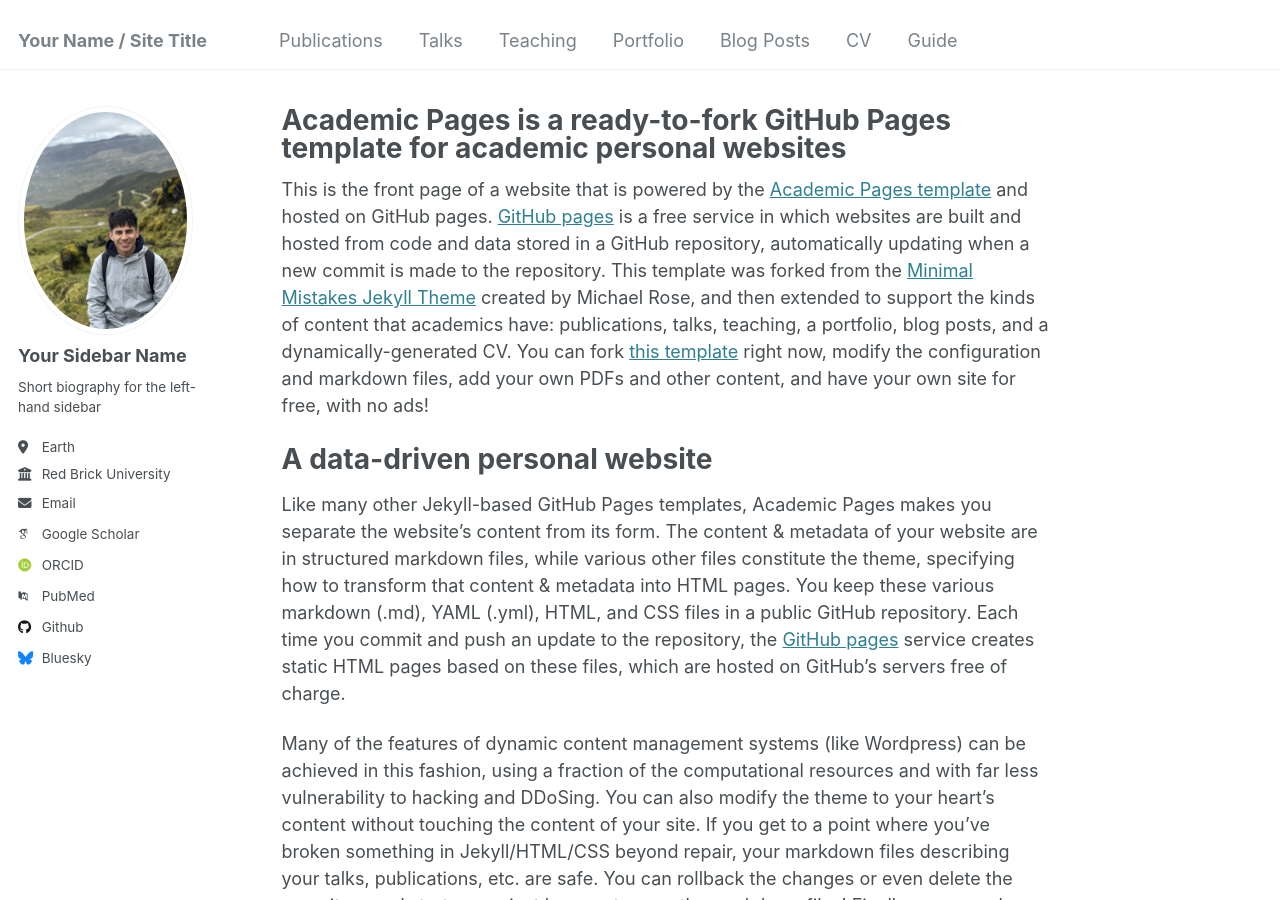
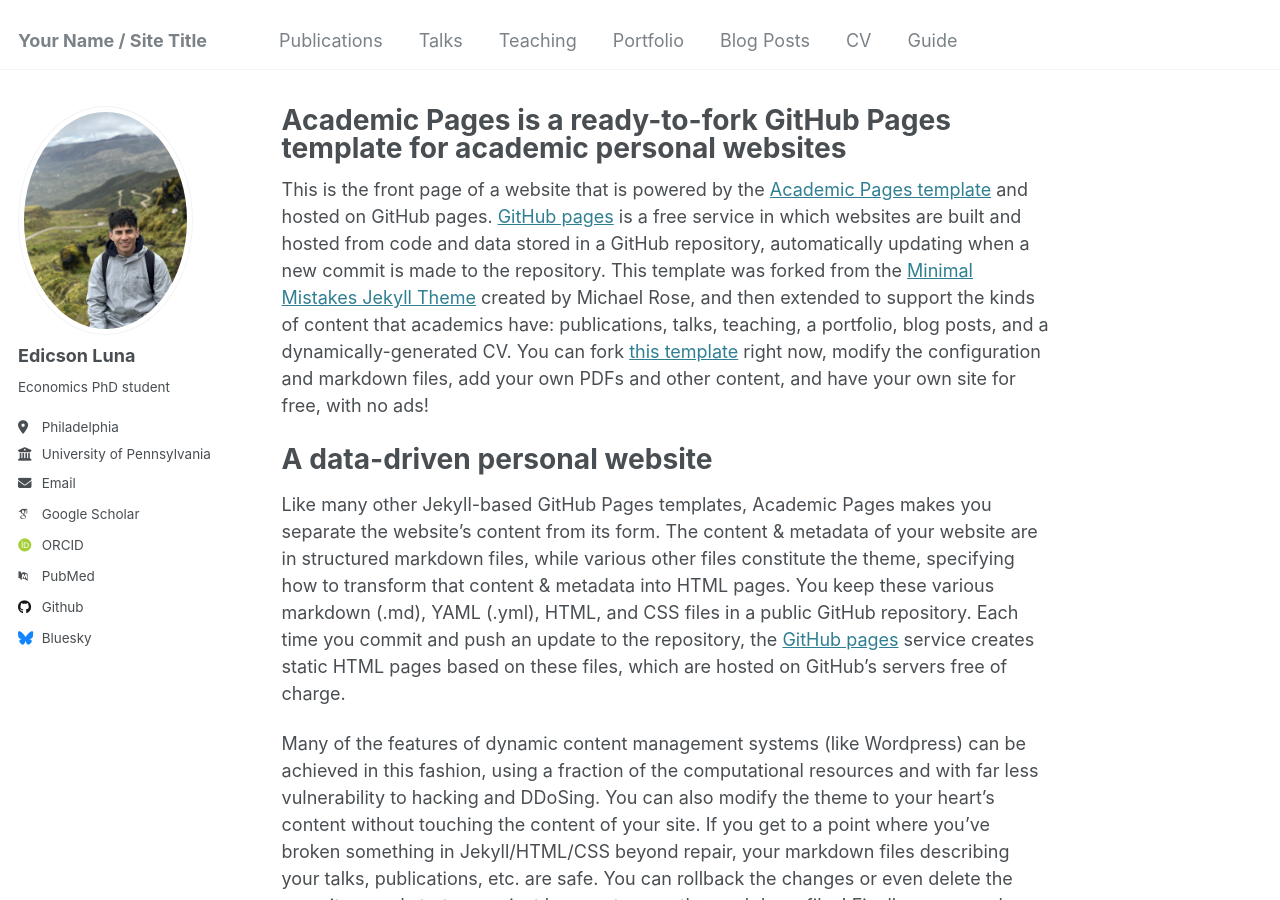
Before and after one commit to edicsonluna/edicsonluna.github.io, a Jekyll site: the page built from _pages/about.md, in a window 1280 px wide and 900 px high. Built offline with Jekyll 4.4.1, drawn with Linux system fonts in a browser that asks for light colours; some web fonts are replaced.

Commit message:
Update _config.yml

```diff
--- a/_config.yml
+++ b/_config.yml
@@ -22,13 +22,13 @@ repository               : "edicsonluna/edicsonluna.github.io"
 author:
   # Biographic information
   avatar           : "profile.png"
-  name             : "Your Sidebar Name"
+  name             : "Edicson Luna"
   pronouns         : # example: "she/her"
-  bio              : "Short biography for the left-hand sidebar"
-  location         : "Earth"
-  employer         : "Red Brick University"
+  bio              : "Economics PhD student"
+  location         : "Philadelphia"
+  employer         : "University of Pennsylvania"
   uri              : # URL
-  email            : "none@example.org"
+  email            : "edicson@sas.upenn.edu"
 
   # Academic websites
   arxiv            : # URL - Update with the correct link to your profile
```
